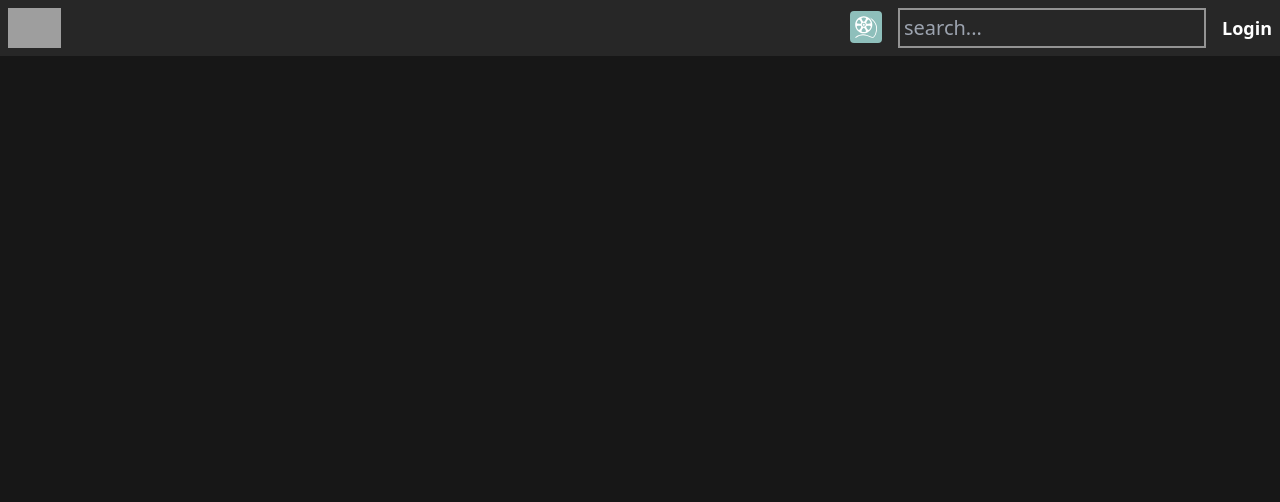
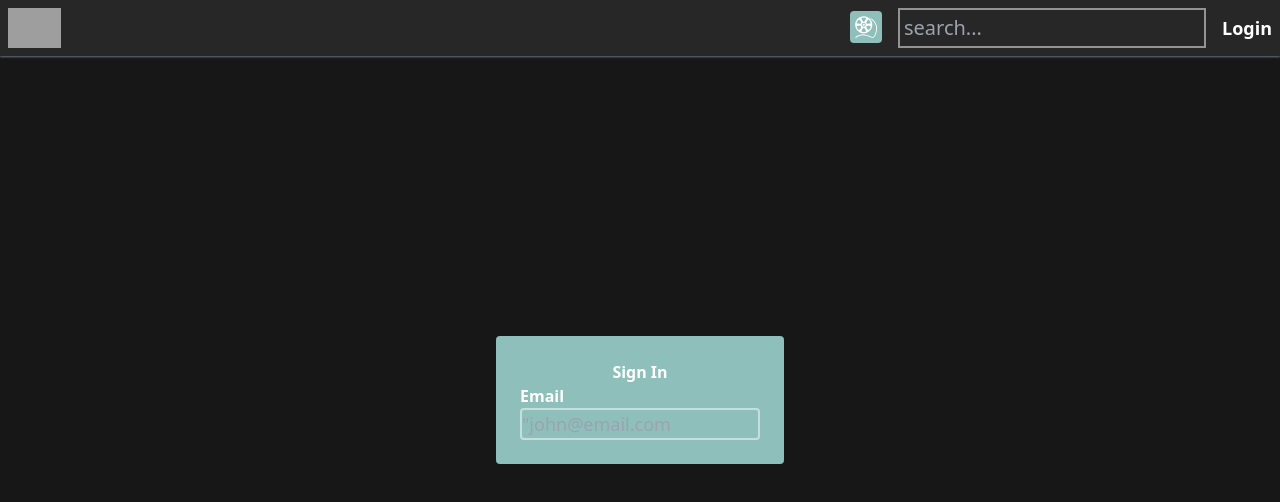
Before and after one commit to montage0921/MERN-Movie-Review-App, a React (Create React App) app in the folder frontend/: page /auth/signin in a window 1280 px wide. Shown: the top 502 px of the page. Built offline with nearby package versions, Linux system fonts and the light colour scheme; grey boxes are pictures that could not be loaded.

Commit message:
create Form

```diff
--- a/frontend/src/components/auth/SignIn.jsx
+++ b/frontend/src/components/auth/SignIn.jsx
@@ -1,7 +1,33 @@
-import React from 'react'
+import React from "react";
+import Container from "../Container";
 
 export default function SignIn() {
   return (
-    <div className='fixed inset-0 bg-primary -z-10'>Signin</div>
-  )
+    <div className="fixed inset-0 bg-primary -z-10 flex justify-center items-center">
+      <Container>
+        <form className="bg-mzy-blue rounded p-6 w-72">
+          <h1 className="textxl text-white font-semibold text-center">
+            Sign In
+          </h1>
+          <div className="flex flex-col-reverse">
+            <input
+              id="email"
+              type="text"
+              className="bg-transparent rounded border-2 border-dark-subtle
+              w-full text-lg outline-none focus:p-1 text-white peer "
+              placeholder='"john@email.com'
+            />
+            <label
+              className="text-white font-semibold peer-focus:font-bold transition self-start"
+              htmlFor="email"
+            >
+              Email
+            </label>
+
+            <label htmlFor=""></label>
+          </div>
+        </form>
+      </Container>
+    </div>
+  );
 }
--- a/frontend/src/components/user/Navbar.jsx
+++ b/frontend/src/components/user/Navbar.jsx
@@ -5,7 +5,7 @@ import Container from '../Container';
 
 export default function Navbar() {
   return (
-    <div className="bg-secondary">
+    <div className="bg-secondary shadow-sm shadow-gray-500">
         <Container className=" text-white p-2  ">
           <div className="flex justify-between items-center">
             <img src="./logo-color.png" alt="" className='h-10 ' />
```
